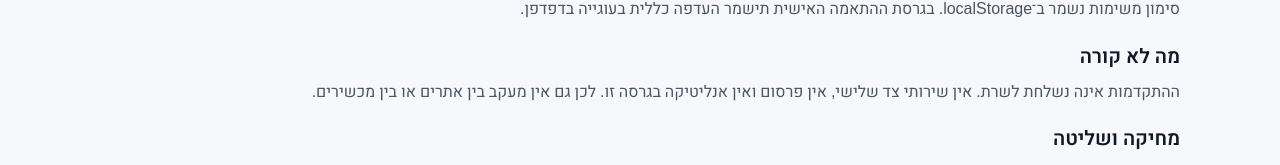
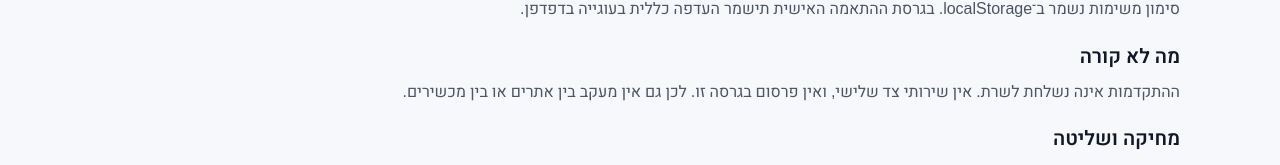
Before and after one commit to ivarshav/LifeSteps, a Next.js app: page /privacy in a window 1280 px wide. Shown: the part 274-439 px from the top of the page. Built offline with nearby package versions, Linux system fonts and the light colour scheme; no server answers.

Commit message:
Update texts (#3)

```diff
--- a/src/app/page.tsx
+++ b/src/app/page.tsx
@@ -159,9 +159,6 @@ export default function HomePage() {
             <h2 className="text-2xl font-semibold text-[var(--gray-900)]">
               צעדים להתחיל מהם
             </h2>
-            <p className="mt-1 text-[var(--gray-500)]">
-              מדריכים מלאים שכבר זמינים באתר.
-            </p>
           </div>
           <div className="flex gap-4 overflow-x-auto pb-3">
             {popular.map((step) => (
--- a/src/app/privacy/page.tsx
+++ b/src/app/privacy/page.tsx
@@ -39,8 +39,7 @@ export default function PrivacyPage() {
             מה לא קורה
           </h2>
           <p className="mt-2">
-            ההתקדמות אינה נשלחת לשרת. אין שירותי צד שלישי, אין פרסום ואין
-            אנליטיקה בגרסה זו. לכן גם אין מעקב בין אתרים או בין מכשירים.
+            ההתקדמות אינה נשלחת לשרת. אין שירותי צד שלישי, ואין פרסום בגרסה זו. לכן גם אין מעקב בין אתרים או בין מכשירים.
           </p>
         </section>
         <section>
```
Also changed, not shown: next-env.d.ts.
